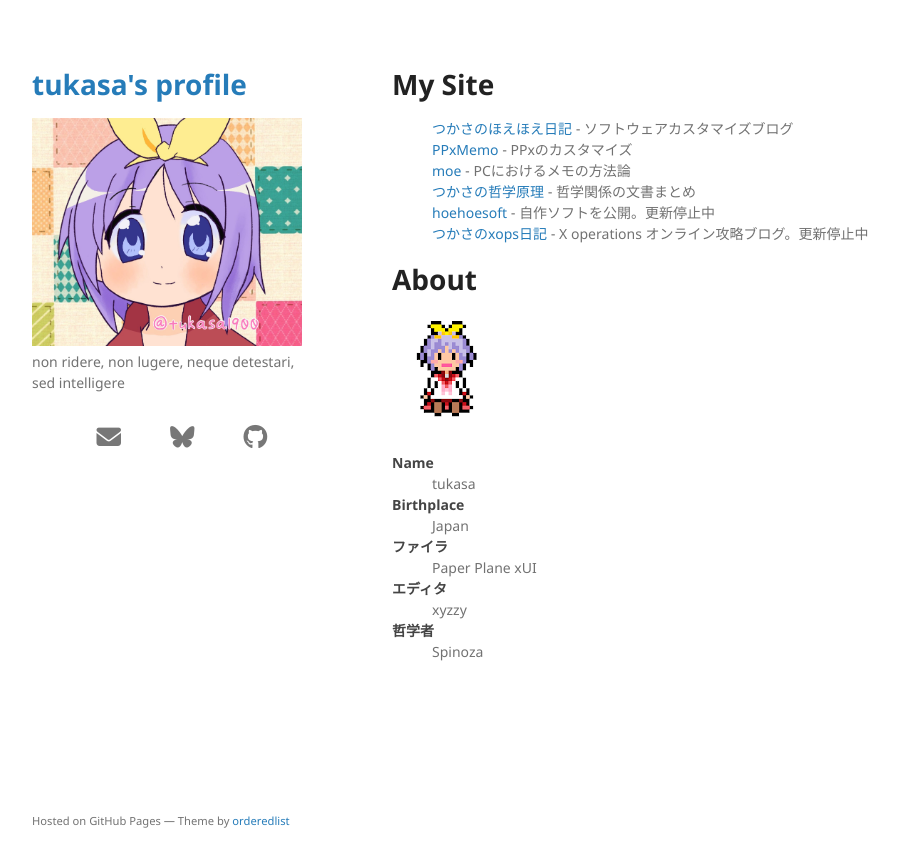
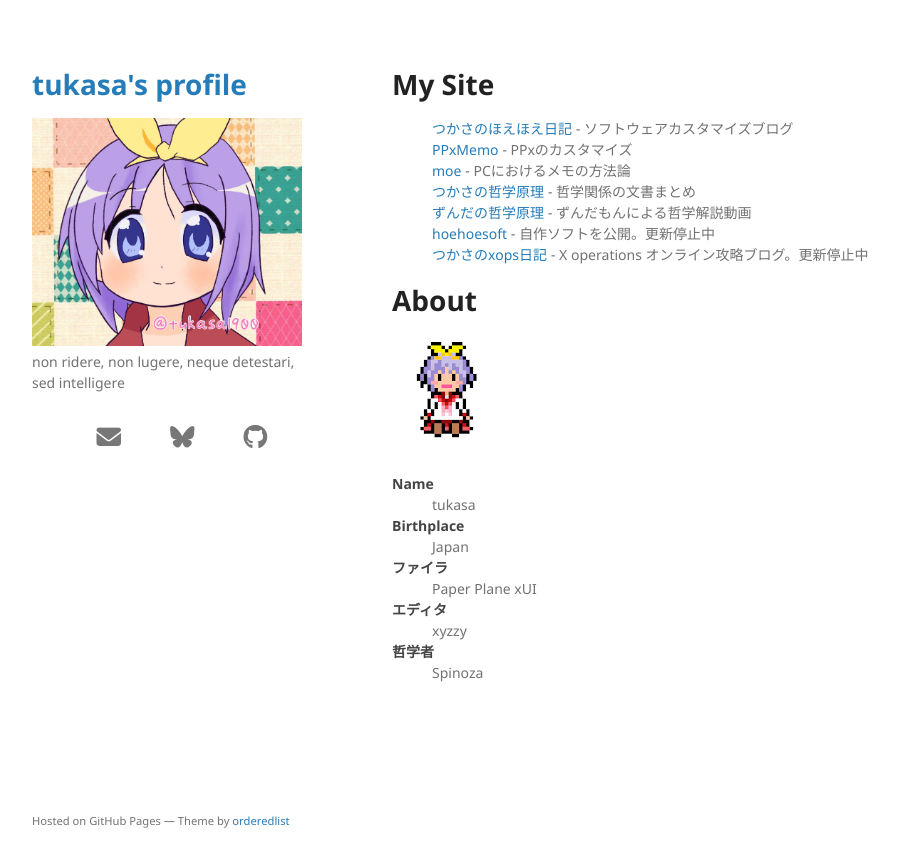
Before and after one commit to tukasa/tukasa.github.io, a Jekyll site: the page built from index.md, in a window 1280 px wide. Shown: the top 867 px of the page, without its empty margins (178-1077 px from the left). Built offline with Jekyll 4.4.1, drawn with Linux system fonts in a browser that asks for light colours; nearby versions of some CDN libraries; our own code applies the rules of GitHub Pages for plain Markdown files.

Commit message:
2025-10-16 19:37:53

```diff
--- a/index.md
+++ b/index.md
@@ -8,6 +8,7 @@ layout: default
 - [PPxMemo](https://tukasa.github.io/ppxmemo/) - PPxのカスタマイズ
 - [moe](https://tukasa.github.io/moe/) - PCにおけるメモの方法論
 - [つかさの哲学原理](https://tukasa.github.io/philosophy/) - 哲学関係の文書まとめ
+- [ずんだの哲学原理](https://www.youtube.com/@ずんだの哲学原理) - ずんだもんによる哲学解説動画
 - [hoehoesoft](https://sites.google.com/site/hoehoesoft2/) - 自作ソフトを公開。更新停止中
 - [つかさのxops日記](http://xopstukasa.blogspot.com/) - X operations オンライン攻略ブログ。更新停止中
 
```
